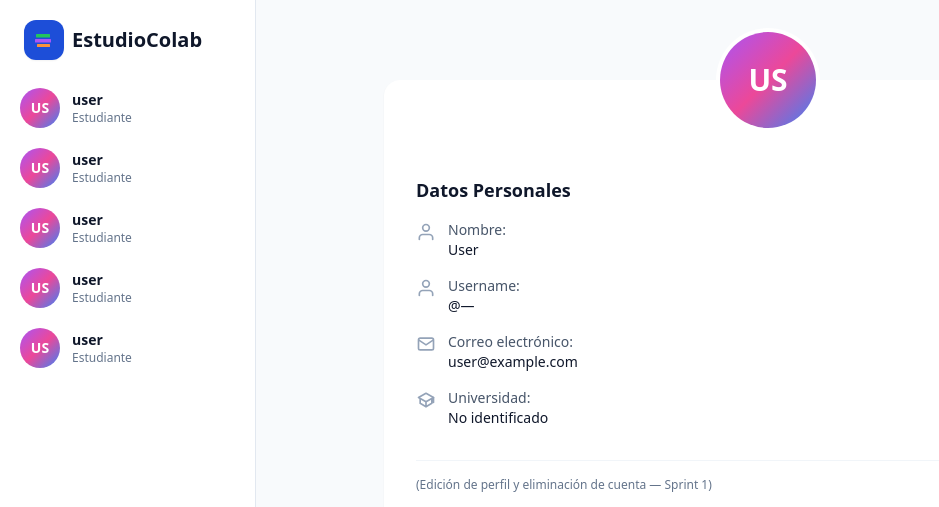
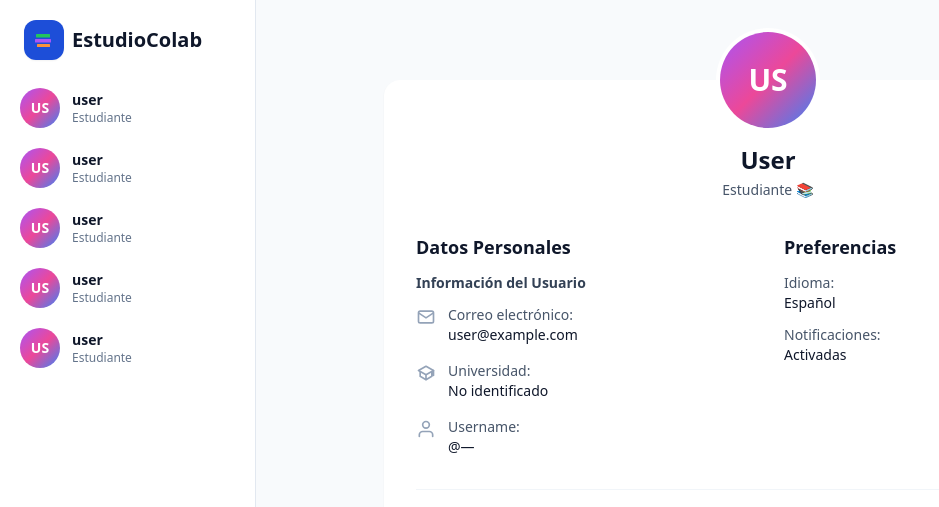
Before and after one commit to nanys08/Miniproyecto2, a React (Vite) app in the folder frontend/: page /profile in a window 1280 px wide. Shown: the top 507 px of the page, without its empty margins (0-939 px from the left). Built offline with nearby package versions, Linux system fonts and the light colour scheme; no server answers; sample sign-in values are in the browser's storage.

Commit message:
cambios 1.9

```diff
--- a/frontend/src/pages/ProfilePage.tsx
+++ b/frontend/src/pages/ProfilePage.tsx
@@ -32,33 +32,52 @@ export default function ProfilePage() {
         {/* Card de perfil */}
         <div className="-mt-12 rounded-2xl bg-white p-8 pt-16 shadow-sm">
           <div className="text-center">
+            <h1 className="text-2xl font-bold text-slate-900">{displayName}</h1>
             {user?.username && (
-              <p className="text-lg font-semibold text-slate-400">@{user.username}</p>
+              <p className="mt-0.5 text-sm text-slate-400">@{user.username}</p>
             )}
+            <p className="mt-1 inline-flex items-center gap-1 text-sm text-slate-600">
+              Estudiante <span aria-hidden="true">📚</span>
+            </p>
           </div>
 
-          <div className="mt-8">
+          <div className="mt-8 grid gap-8 md:grid-cols-2">
+            {/* Datos personales */}
             <section aria-labelledby="datos-title">
               <h2 id="datos-title" className="text-lg font-bold text-slate-900">
                 Datos Personales
               </h2>
-              <dl className="mt-4 flex flex-col gap-4">
+              <h3 className="mt-3 text-sm font-semibold text-slate-700">
+                Información del Usuario
+              </h3>
+              <dl className="mt-3 flex flex-col gap-4">
 
-                {/* Nombre */}
                 <div className="flex items-start gap-3">
                   <span aria-hidden="true" className="mt-0.5 text-slate-400">
                     <svg viewBox="0 0 24 24" fill="none" className="h-5 w-5">
-                      <path d="M20 21v-2a4 4 0 00-4-4H8a4 4 0 00-4 4v2" stroke="currentColor" strokeWidth="2" strokeLinecap="round"/>
-                      <circle cx="12" cy="7" r="4" stroke="currentColor" strokeWidth="2"/>
+                      <rect x="3" y="5" width="18" height="14" rx="2" stroke="currentColor" strokeWidth="2"/>
+                      <path d="M3 7l9 6 9-6" stroke="currentColor" strokeWidth="2"/>
                     </svg>
                   </span>
                   <div>
-                    <dt className="text-sm font-medium text-slate-600">Nombre:</dt>
-                    <dd className="text-sm text-slate-900">{displayName}</dd>
+                    <dt className="text-sm font-medium text-slate-600">Correo electrónico:</dt>
+                    <dd className="text-sm text-slate-900 break-all">{user?.email ?? "—"}</dd>
                   </div>
                 </div>
 
-                {/* Username */}
+                <div className="flex items-start gap-3">
+                  <span aria-hidden="true" className="mt-0.5 text-slate-400">
+                    <svg viewBox="0 0 24 24" fill="none" className="h-5 w-5">
+                      <path d="M3 9l9-5 9 5-9 5-9-5z" stroke="currentColor" strokeWidth="2" strokeLinejoin="round"/>
+                      <path d="M21 9v6m-9 0v5m-7-9v5l7 4 7-4v-5" stroke="currentColor" strokeWidth="2" strokeLinecap="round"/>
+                    </svg>
+                  </span>
+                  <div>
+                    <dt className="text-sm font-medium text-slate-600">Universidad:</dt>
+                    <dd className="text-sm text-slate-900">{user?.university ?? "No identificado"}</dd>
+                  </div>
+                </div>
+
                 <div className="flex items-start gap-3">
                   <span aria-hidden="true" className="mt-0.5 text-slate-400">
                     <svg viewBox="0 0 24 24" fill="none" className="h-5 w-5">
@@ -72,31 +91,23 @@ export default function ProfilePage() {
                   </div>
                 </div>
 
-                {/* Correo */}
-                <div className="flex items-start gap-3">
-                  <span aria-hidden="true" className="mt-0.5 text-slate-400">
-                    <svg viewBox="0 0 24 24" fill="none" className="h-5 w-5">
-                      <rect x="3" y="5" width="18" height="14" rx="2" stroke="currentColor" strokeWidth="2"/>
-                      <path d="M3 7l9 6 9-6" stroke="currentColor" strokeWidth="2"/>
-                    </svg>
-                  </span>
-                  <div>
-                    <dt className="text-sm font-medium text-slate-600">Correo electrónico:</dt>
-                    <dd className="text-sm text-slate-900 break-all">{user?.email ?? "—"}</dd>
-                  </div>
+              </dl>
+            </section>
+
+            {/* Preferencias */}
+            <section aria-labelledby="prefs-title">
+              <h2 id="prefs-title" className="text-lg font-bold text-slate-900">
+                Preferencias
+              </h2>
+              <dl className="mt-3 flex flex-col gap-3">
+                <div>
+                  <dt className="text-sm font-medium text-slate-600">Idioma:</dt>
+                  <dd className="text-sm text-slate-900">Español</dd>
                 </div>
-                <div className="flex items-start gap-3">
-                  <span aria-hidden="true" className="mt-0.5 text-slate-400">
-                    <svg viewBox="0 0 24 24" fill="none" className="h-5 w-5">
-                      <path d="M3 9l9-5 9 5-9 5-9-5z" stroke="currentColor" strokeWidth="2" strokeLinejoin="round"/>
-                      <path d="M21 9v6m-9 0v5m-7-9v5l7 4 7-4v-5" stroke="currentColor" strokeWidth="2" strokeLinecap="round"/>
-                    </svg>
-                  </span>
                 <div>
-                  <dt className="text-sm font-medium text-slate-600">Universidad:</dt>
-                  <dd className="text-sm text-slate-900">{user?.university ?? "No identificado"}</dd>
+                  <dt className="text-sm font-medium text-slate-600">Notificaciones:</dt>
+                  <dd className="text-sm text-slate-900">Activadas</dd>
                 </div>
-              </div>
               </dl>
             </section>
           </div>
```
